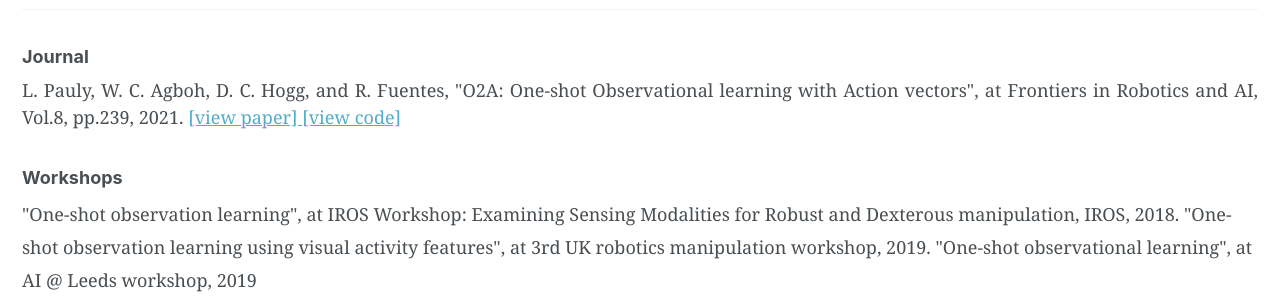
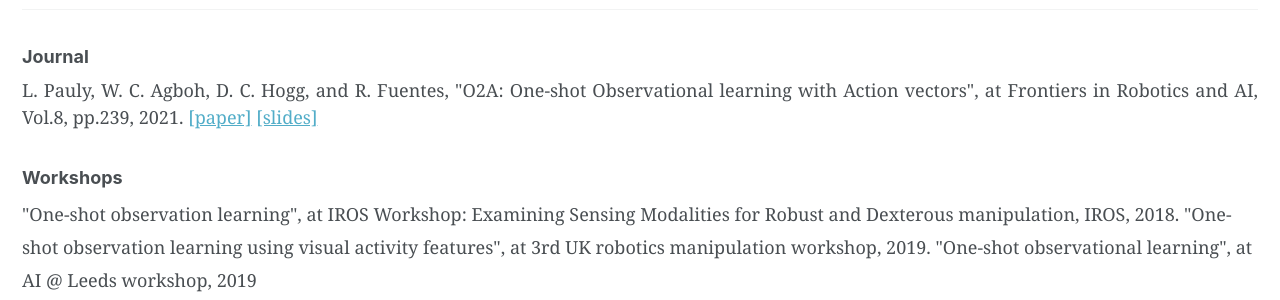
Before and after one commit to leopauly/s2l, a Jekyll site: the page built from _pages/stage1.md, in a window 1280 px wide and 900 px high. Shown: the part 174-474 px from the top of the window. Built offline with Jekyll 4.4.1, drawn with Linux system fonts in a browser that asks for light colours.

Commit message:
Update stage1.md

```diff
--- a/_pages/stage1.md
+++ b/_pages/stage1.md
@@ -16,8 +16,8 @@ comments:
 <p align="justify">
 L. Pauly, W. C. Agboh, D. C. Hogg, and R. Fuentes, "O2A: One-shot Observational
 learning with Action vectors", at Frontiers in Robotics and AI, Vol.8, pp.239, 2021.
-<a href="https://core.ac.uk/download/pdf/96765657.pdf"> [view paper] </a>
-<a href="https://github.com/leopauly/ISARC-2017"> [view code] </a>
+<a href="https://www.frontiersin.org/articles/10.3389/frobt.2021.686368/full"> [paper]</a>
+<a href="https://docs.google.com/presentation/d/1pMMhYbRxoYhzjQuysP6tOBuzaTrlubu1/edit?usp=sharing&ouid=101733491474689445191&rtpof=true&sd=true"> [slides]</a>
 <br>
 <h3><b>Workshops</b> </h3>
 "One-shot observation learning", at IROS Workshop: Examining Sensing Modalities
```
